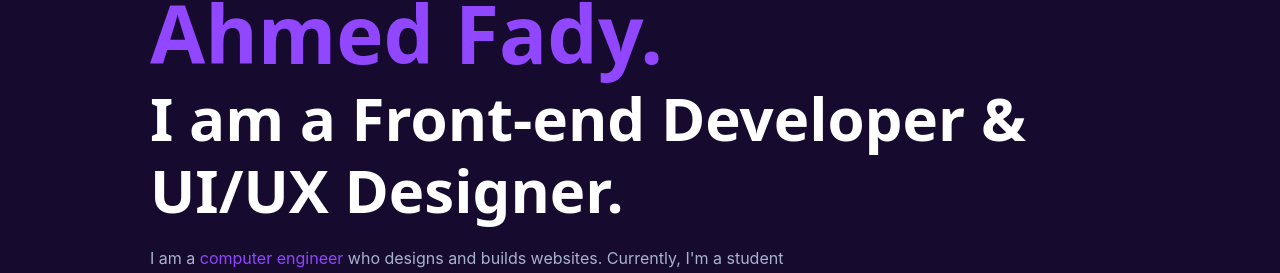
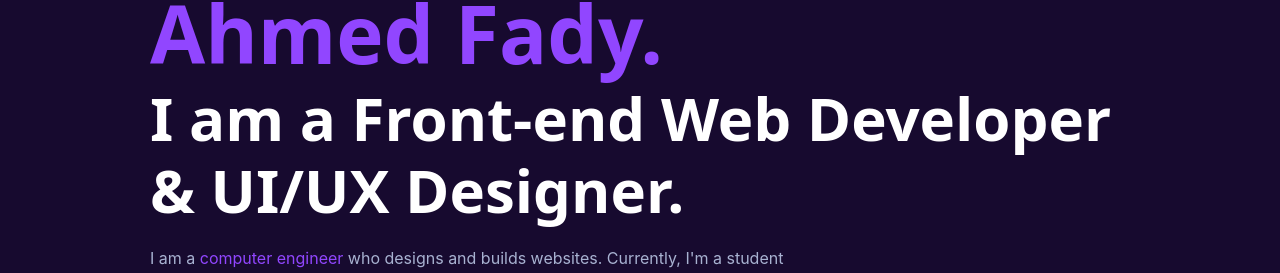
Before and after one commit to AhmedFady775/Portfolio-master, a React (Vite) app: page / in a window 1280 px wide. Shown: the part 213-486 px from the top of the page. Built offline with nearby package versions, Linux system fonts and the light colour scheme.

Commit message:
UI updates

```diff
--- a/src/components/intro.jsx
+++ b/src/components/intro.jsx
@@ -15,7 +15,7 @@ function Intro() {
         Ahmed Fady.
       </p>
       <p data-aos="fade-down" data-aos-duration="1000" className="intro-job">
-        I am a Front-end Developer & UI/UX Designer.
+        I am a Front-end Web Developer & UI/UX Designer.
       </p>
       <p data-aos="fade-up" data-aos-duration="1000" className="intro-desc">
         I am a <span className="text-[#9146ff]"> computer engineer</span> who
```
